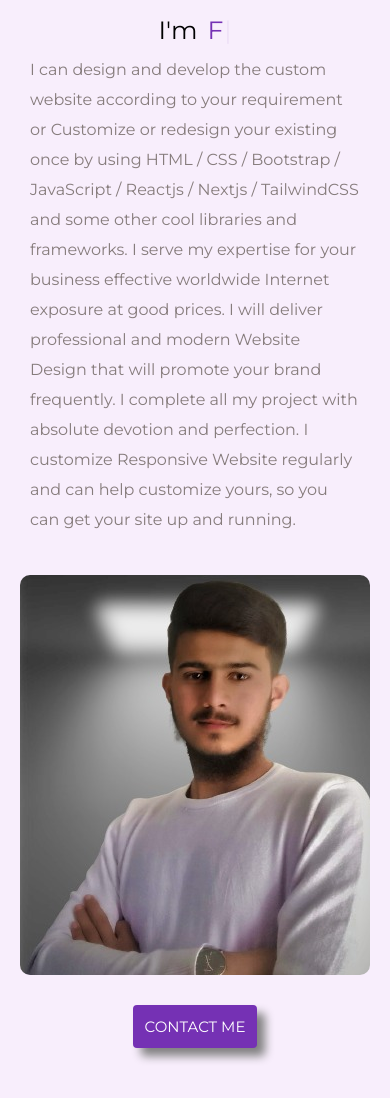
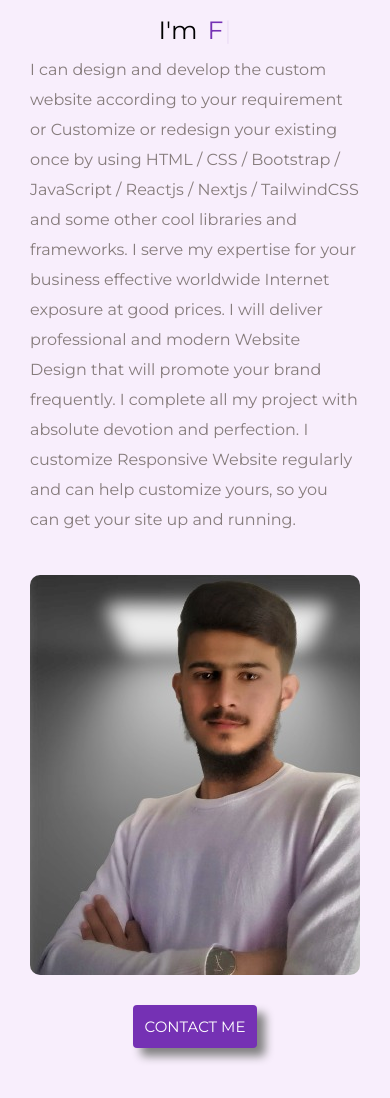
Before and after one commit to mzain42401/mzain, a React (Create React App) app: page / in a window 390 px wide. Shown: the part 1111-2209 px from the top of the page. Built offline with nearby package versions, Linux system fonts and the light colour scheme.

Commit message:
aboutpage

```diff
--- a/src/components/about/about.module.css
+++ b/src/components/about/about.module.css
@@ -133,5 +133,9 @@ display: flex;
         display: block;
         margin-top: 30px;
     }
+    .myPersonalImage{
+        height: 400px;
+        width: 330px;
+    }
 
 }
```
